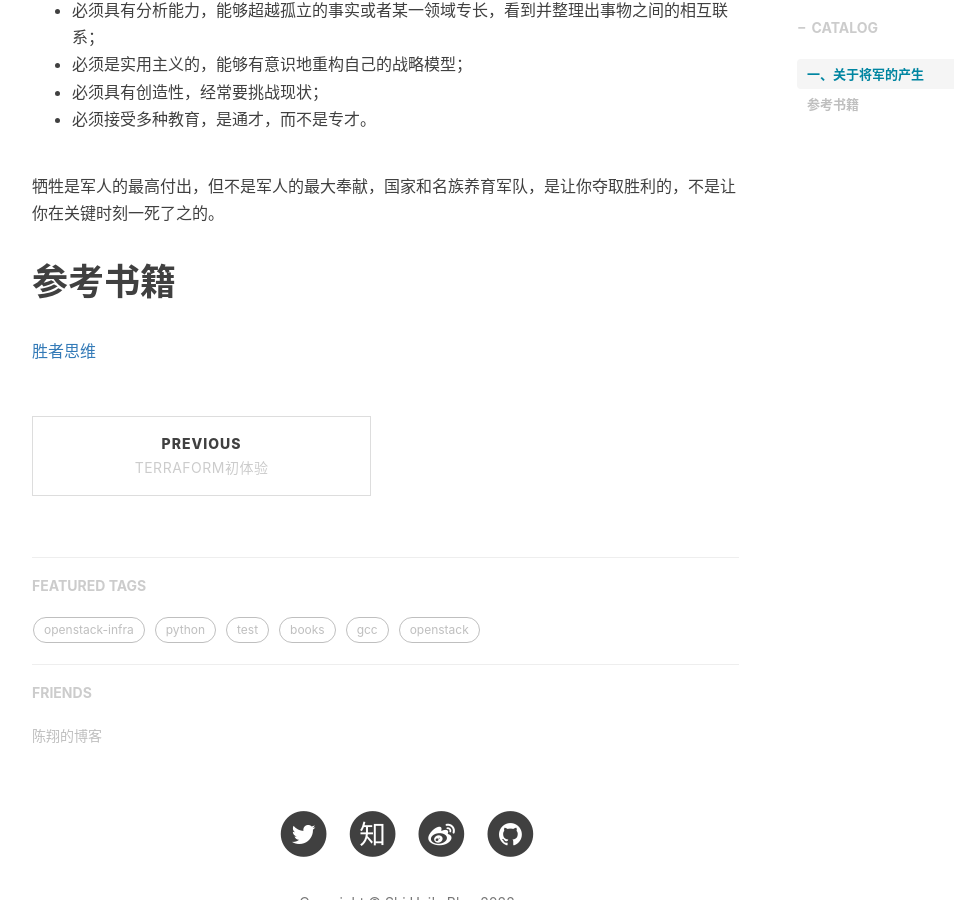
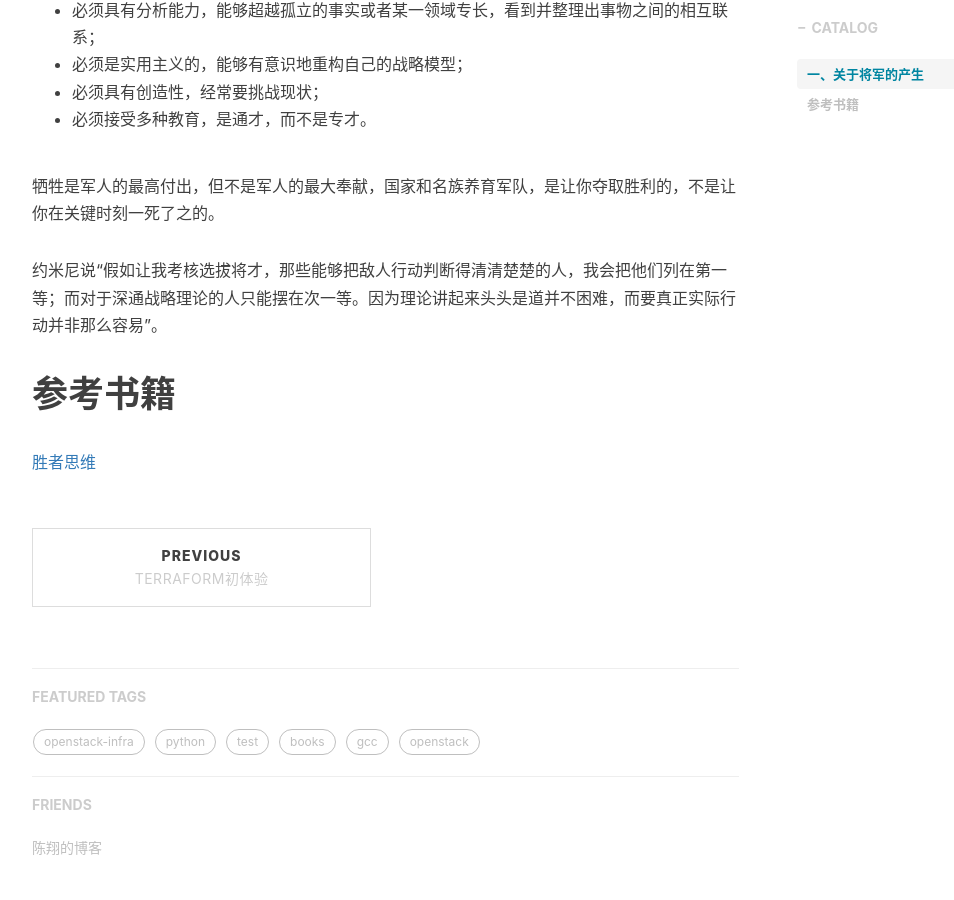
Before and after one commit to shihai1991/shihai1991.github.io, a Jekyll site: the page built from _posts/2022-08-04-胜者思维.md, in a window 1280 px wide and 900 px high, scrolled down 647 px. Shown: the whole window, without its empty margins (233-1187 px from the left). Built offline with Jekyll 4.4.1, drawn with Linux system fonts in a browser that asks for light colours; nearby versions of some CDN libraries; comment, search, counter and statistics services are not loaded.

Commit message:
Update 2022-08-04-胜者思维.md

```diff
--- a/_posts/2022-08-04-胜者思维.md
+++ b/_posts/2022-08-04-胜者思维.md
@@ -17,5 +17,6 @@ time: '2022.08.04 12:30:00'
 
 牺牲是军人的最高付出，但不是军人的最大奉献，国家和名族养育军队，是让你夺取胜利的，不是让你在关键时刻一死了之的。
 
+约米尼说“假如让我考核选拔将才，那些能够把敌人行动判断得清清楚楚的人，我会把他们列在第一等；而对于深通战略理论的人只能摆在次一等。因为理论讲起来头头是道并不困难，而要真正实际行动并非那么容易”。
 # 参考书籍
 [胜者思维](https://book.douban.com/subject/27038434/)
```
